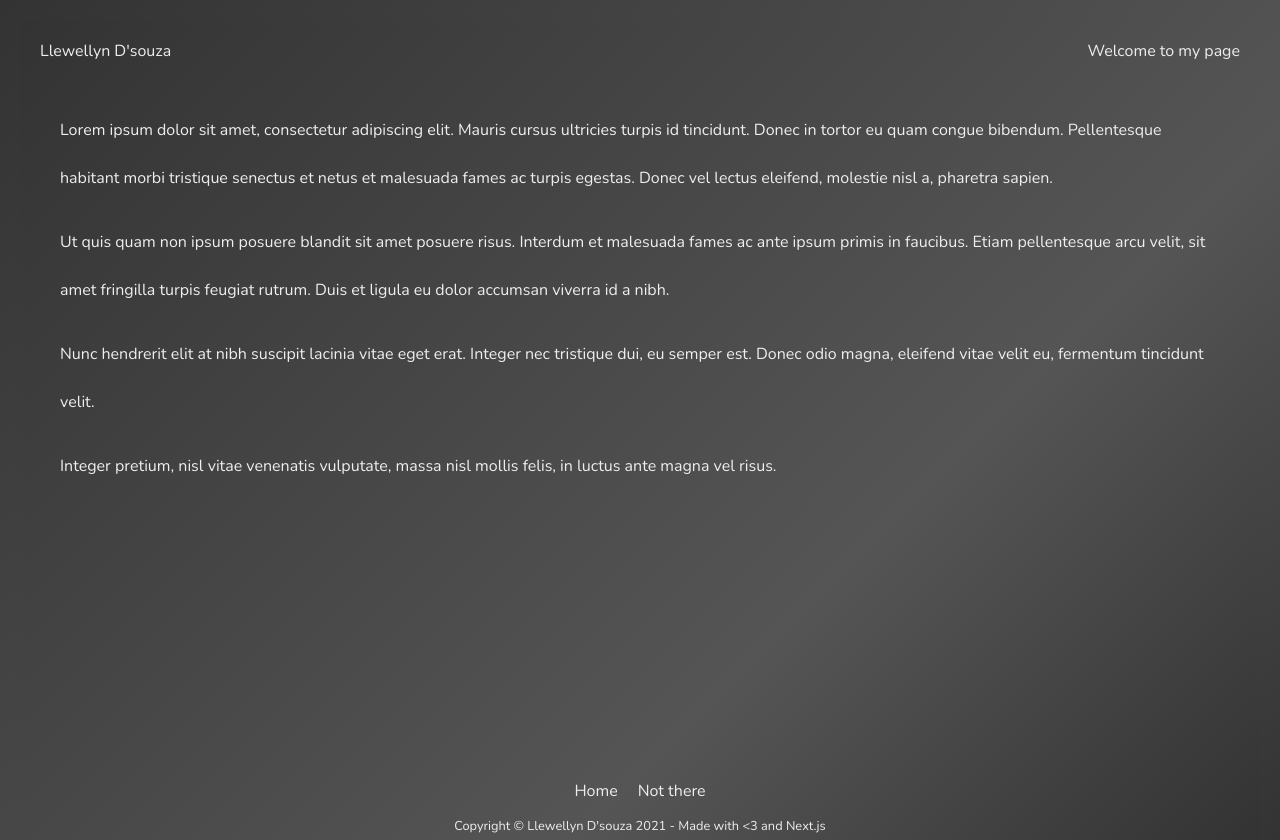
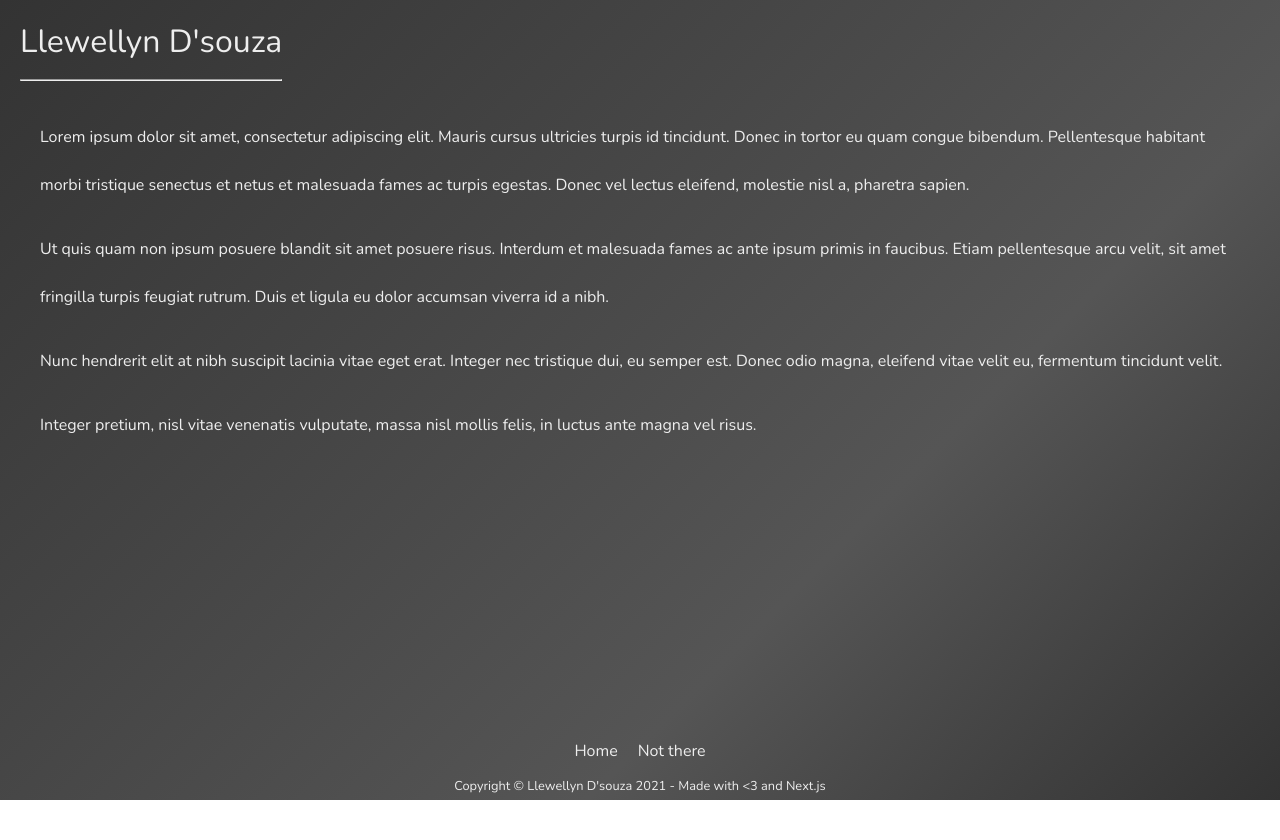
Before and after one commit to llewellyndsouza/my-next-site, a Next.js app: page / in a window 1280 px wide. After the commit the page ends 800 px from the top, so only its background shows below. Built offline with nearby package versions, Linux system fonts and the light colour scheme.

Commit message:
Added minor animations

```diff
--- a/components/layout/header.js
+++ b/components/layout/header.js
@@ -1,10 +1,16 @@
 import styles from "../../styles/Header.module.css";
+import { motion } from "framer-motion";
 
 export default function Header() {
   return (
     <header>
-      <div className={styles.leftHeader}>{"Llewellyn D'souza"}</div>
-      <div className={styles.rightHeader}>Welcome to my page</div>
+      <div className={styles.leftHeader}>
+        <motion.div initial={{ y: -100 }} animate={{ y: 0 }} transition={{type:"spring", damping: 9}}>
+          {"Llewellyn D'souza"}
+        </motion.div>
+        <hr />
+      </div>
+      {/* <div className={styles.rightHeader}>{" "}</div> */}
     </header>
   );
 }
--- a/components/layout/index.js
+++ b/components/layout/index.js
@@ -2,18 +2,19 @@ import Head from "next/head";
 import styles from "../../styles/Layout.module.css";
 import Footer from "./footer";
 import Header from "./header";
+import { motion } from "framer-motion";
 
 export default function Layout({ children, title }) {
   return (
-    <div className={styles.layoutContainer}>
+    <motion.div initial={{ opacity: 0 }} animate={{ opacity: 1 }} className={styles.layoutContainer}>
       <Head>
         <title>Llewellyn - {title}</title>
         <meta name="description" content="Generated by create next app" />
         <link rel="icon" href="/favicon.ico" />
       </Head>
       <Header />
-      <div className={styles.contentContainer}>{children}</div>
+      <motion.div initial={{ opacity: 0 }} animate={{ opacity: 1 }} transition={{delay: 0.5}} className={styles.contentContainer}>{children}</motion.div>
       <Footer />
-    </div>
+    </motion.div>
   );
 }
--- a/package.json
+++ b/package.json
@@ -8,6 +8,7 @@
     "lint": "next lint"
   },
   "dependencies": {
+    "framer-motion": "^5.2.1",
     "next": "12.0.3",
     "react": "17.0.2",
     "react-dom": "17.0.2"
--- a/styles/Header.module.css
+++ b/styles/Header.module.css
@@ -1,5 +1,5 @@
 .leftHeader{
-
+  font-size: 2rem;
 }
 
 .rightHeader{
--- a/styles/Layout.module.css
+++ b/styles/Layout.module.css
@@ -1,4 +1,6 @@
 .layoutContainer {
+  padding: 20px;
+  padding-bottom: 0;
   min-height: 100vh;
   display: flex;
   flex-direction: column;
--- a/styles/globals.css
+++ b/styles/globals.css
@@ -6,9 +6,8 @@
 
 html,
 body {
-  padding: 20px;
-  padding-bottom: 0;
   margin: 0;
+  padding: 0;
   font-family: "Nunito", -apple-system, BlinkMacSystemFont, Segoe UI, Roboto, Oxygen, Ubuntu, Cantarell, Fira Sans, Droid Sans, Helvetica Neue,
     sans-serif;
   font-size: 16px;
```
Also changed, not shown: 1 other file (tests, documents, lock files or other folders).
